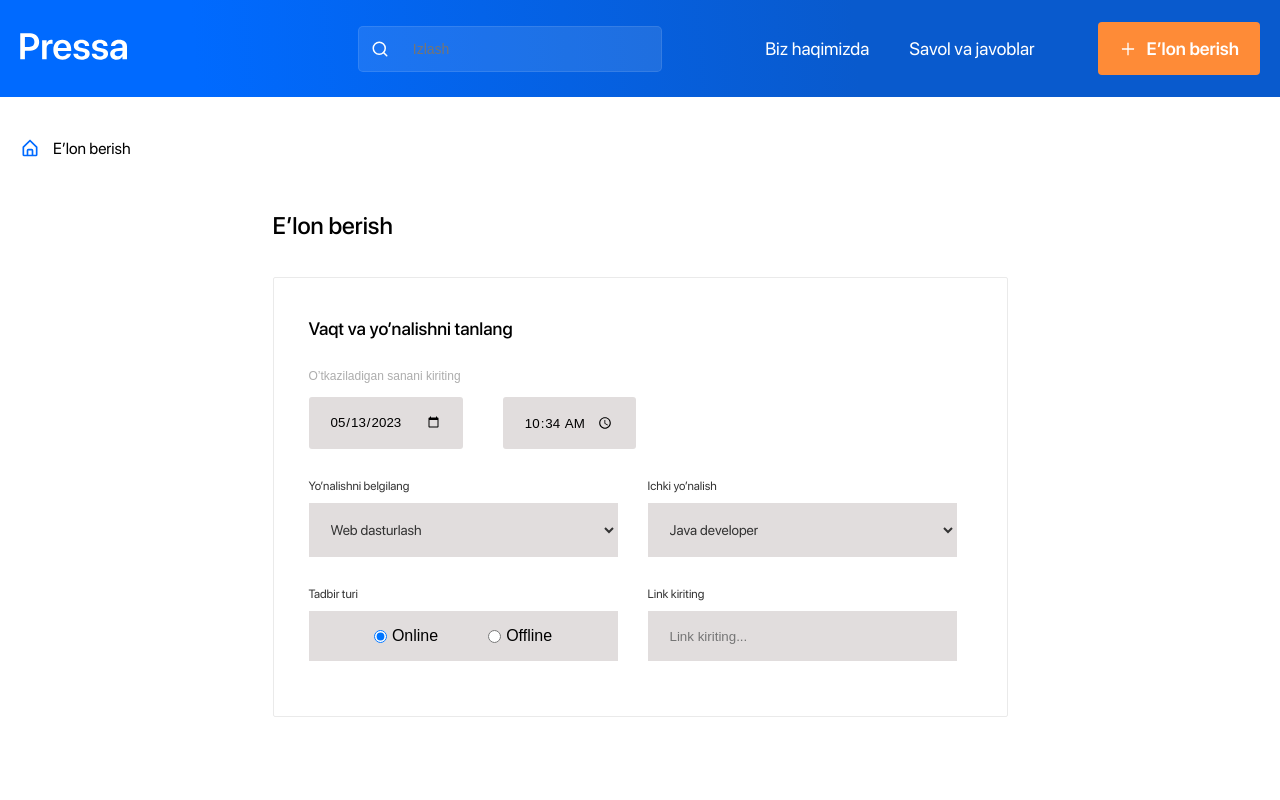
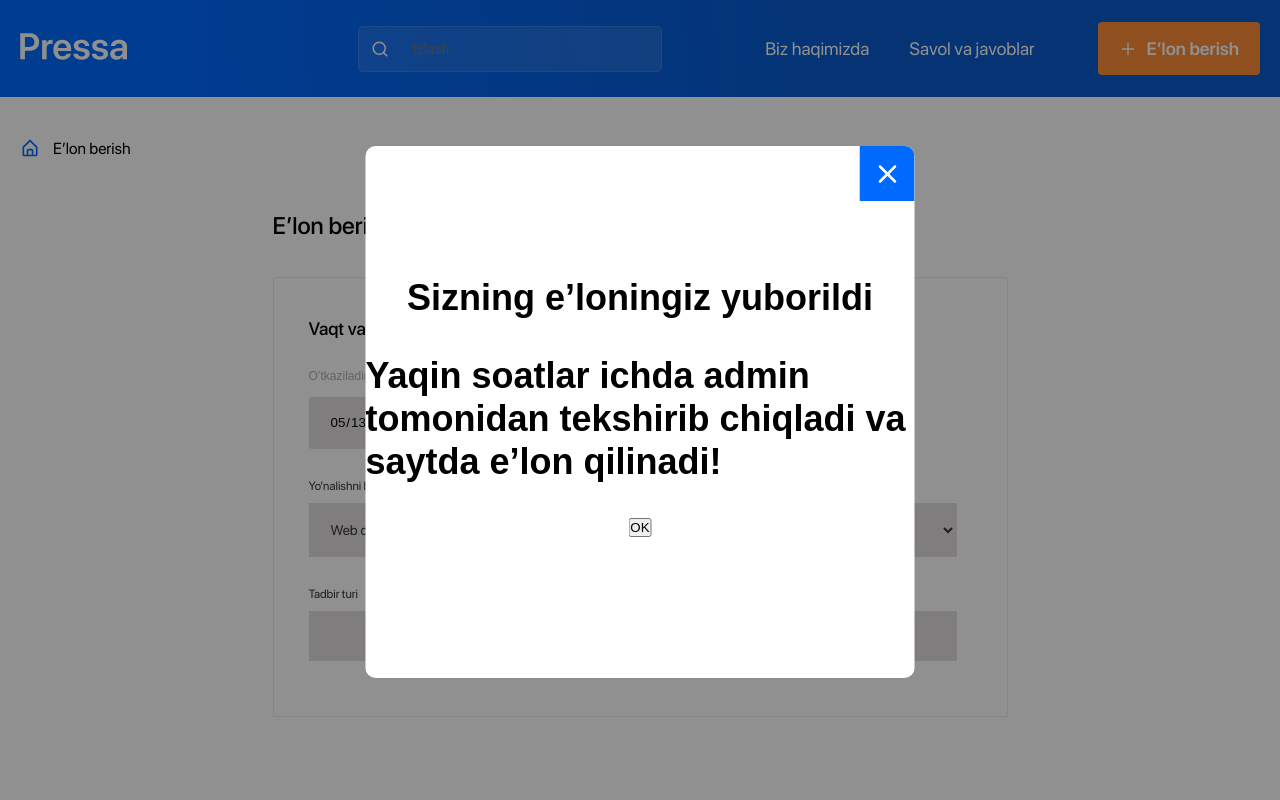
Before and after one commit to SHAKXRUZ/PRESSA, a React (Create React App) app: page /elon in a window 1280 px wide. Shown: the top 800 px of the page. Built offline with nearby package versions, Linux system fonts and the light colour scheme.

Commit message:
elon create modal

```diff
--- a/src/index.css
+++ b/src/index.css
@@ -4,3 +4,12 @@
   box-sizing: border-box;
   font-family: sans-serif;
 }
+
+body::-webkit-scrollbar {
+  width: 5px;
+}
+
+body::-webkit-scrollbar-thumb {
+  background-color: dodgerblue;
+  border-radius: 20px;
+}
--- a/src/routes/page/elon/Elon.css
+++ b/src/routes/page/elon/Elon.css
@@ -610,3 +610,72 @@
         height: 45px;
     }
 }
+
+
+
+.create_elon_overflow {
+    width: 100vw;
+    height: 100vh;
+    background-color: #0000006f;
+    position: absolute;
+    left: 0px;
+    top: 0;
+    z-index: 5;
+}
+
+
+
+.create_elon_container {
+    width: 549px;
+    height: 532px;
+    background: #FFFFFF;
+    border-radius: 20px;
+    margin: 0;
+    position: absolute;
+    top: 51.5%;
+    left: 50%;
+    -ms-transform: translate(-50%, -50%);
+    transform: translate(-50%, -50%);
+    z-index: 250;
+    border-radius: 10px;
+}
+
+
+.create_elon_modal_exit {
+    width: 55px;
+    height: 55px;
+    background: #006AFF;
+    position: absolute;
+    right: 0px;
+    border-radius: 0px 10px 0px 0px;
+    cursor: pointer;
+    display: flex;
+    align-items: center;
+    justify-content: center;
+    border: 1px solid transparent;
+    transition: .5s;
+    font-size: 30px;
+    color: #FFFFFF;
+    margin-bottom: 97px;
+}
+
+.create_elon_modal_exit:hover {
+    background-color: red;
+    border-color: red;
+}
+
+.create_elon_content {
+    margin: 130px 0px 75px 0px;
+    display: flex;
+    flex-direction: column;
+    align-items: center;
+    justify-content: center;
+}
+
+.create_elon_content_title {
+    margin-bottom: 35px;
+    font-weight: 600;
+    font-size: 36px;
+    line-height: 43px;
+    color: #000000;
+}
--- a/src/routes/page/elon/Elon.jsx
+++ b/src/routes/page/elon/Elon.jsx
@@ -1,8 +1,19 @@
 import "./Elon.css";
 import { useState } from "react";
+// import { Link } from "react-router-dom";
 import { BiHomeAlt } from "react-icons/bi";
 import { BsCloudUpload } from "react-icons/bs";
+import { FiX } from "react-icons/fi";
+
 const Elon = () => {
+  const [createElon, setCreateElon] = useState(true);
+
+  if (createElon === true) {
+    document.body.style.overflow = "hidden";
+  } else {
+    document.body.style.overflow = "auto";
+  }
+
   const date = new Date();
   const bugun =
     date.getFullYear() +
@@ -104,7 +115,6 @@ const Elon = () => {
         }
       });
   };
-console.log(elon_img_url);
   return (
     <div className="elon">
       <div className="elon_container">
@@ -365,6 +375,35 @@ console.log(elon_img_url);
           </div>
         </form>
       </div>
+
+      {createElon && (
+        <div className="create_elon">
+          <div
+            onClick={() => setCreateElon(false)}
+            className="create_elon_overflow"
+          ></div>
+
+          <div className="create_elon_container">
+            <span
+              onClick={() => setCreateElon(false)}
+              className="create_elon_modal_exit"
+            >
+              <FiX className="create_elon_modal_exit_icons" />
+            </span>
+
+            <div className="create_elon_content">
+              <p className="create_elon_content_title">
+                Sizning e’loningiz yuborildi
+              </p>
+              <p className="create_elon_content_title">
+                Yaqin soatlar ichda admin tomonidan tekshirib chiqladi va saytda
+                e’lon qilinadi!
+              </p>
+              <button className="create_elon_content_btn">OK</button>
+            </div>
+          </div>
+        </div>
+      )}
     </div>
   );
 };
```
